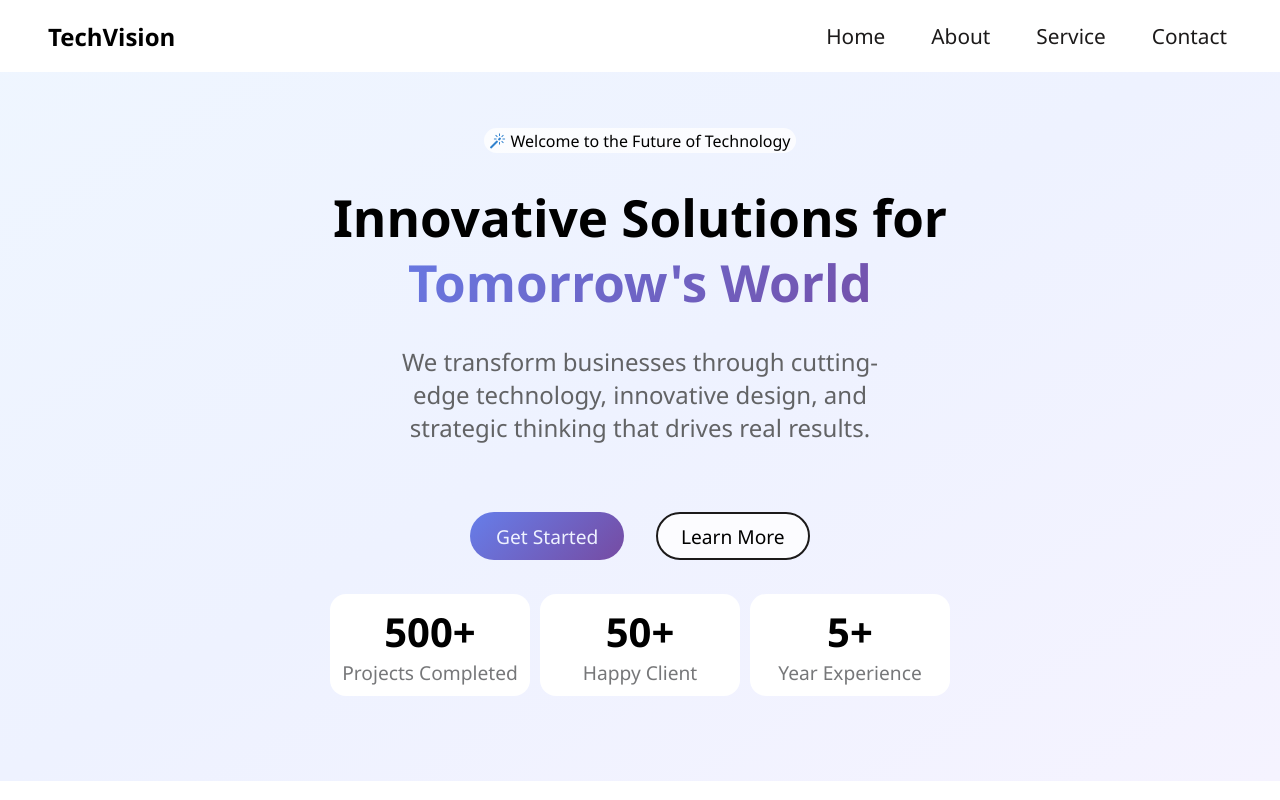
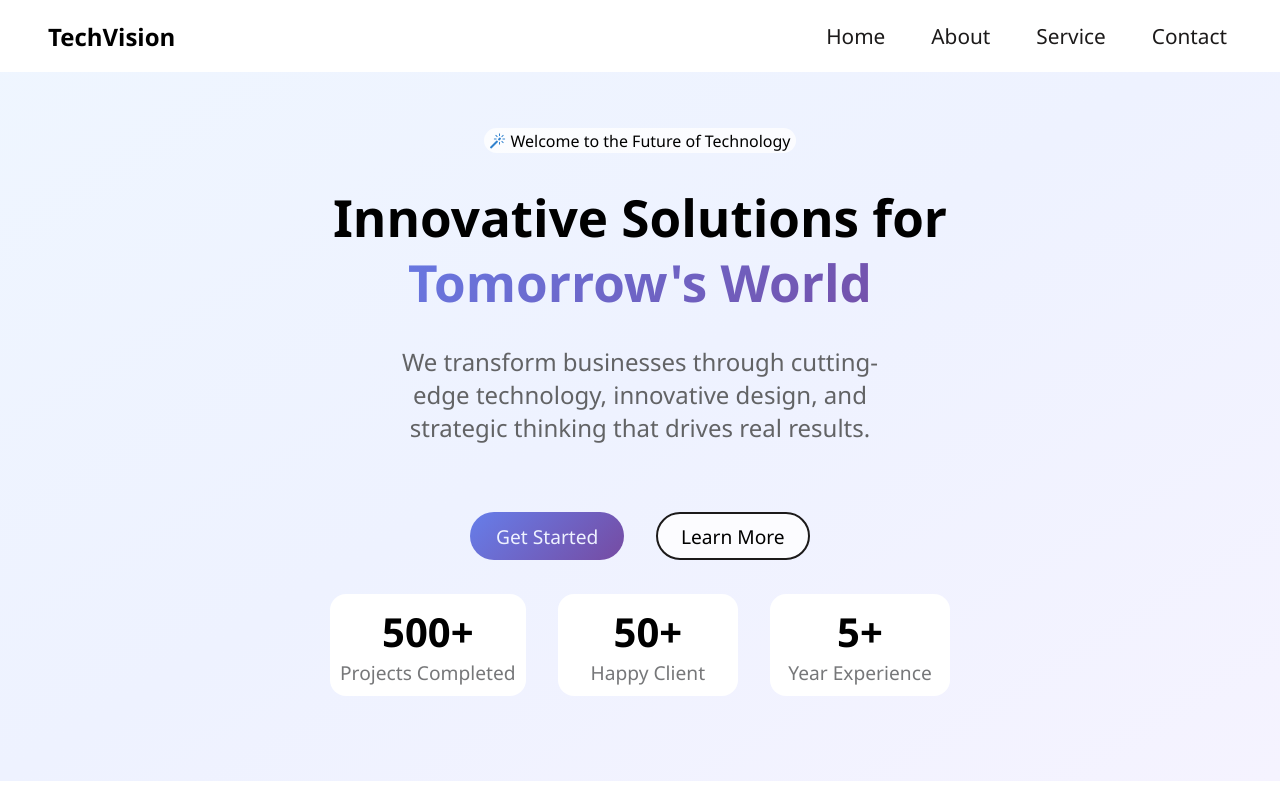
Before and after one commit to Vaibhav-Singh2531/TechVision, a plain HTML site: page index.html in a window 1280 px wide. Shown: the top 800 px of the page. Drawn offline with nearby package versions, Linux system fonts and the light colour scheme.

Commit message:
Fix layout issue

```diff
--- a/styles.css
+++ b/styles.css
@@ -665,7 +665,7 @@ button {
     }
 
     .mini-stats {
-        min-width: 200px;
+        min-width: 180px;
     }
 
     .navBar {
```
